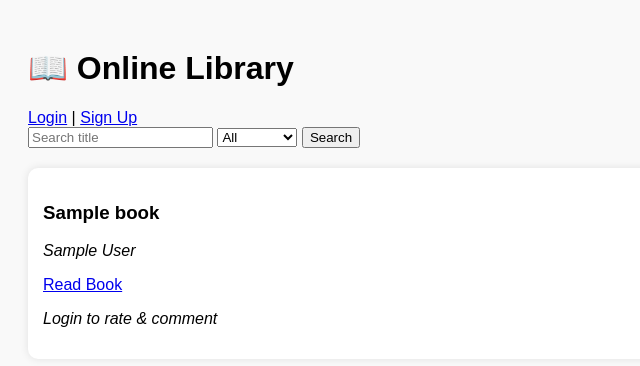
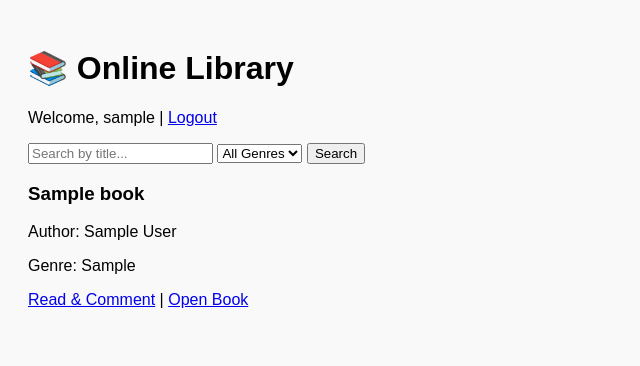
Before and after one commit to shrestha1977/library, a Flask app: page / in a window 1280 px wide. Shown: the top 366 px of the page, without its empty margins (0-640 px from the left). Run offline with Flask 3, Linux system fonts and the light colour scheme; the visitor is signed in with stand-in values (Sample User, id 1); tables that the repository leaves empty hold one stand-in row (values such as "Sample post").

Commit message:
Update index.html

```diff
--- a/templates/index.html
+++ b/templates/index.html
@@ -1,53 +1,40 @@
 <!DOCTYPE html>
-<html lang="en">
+<html>
 <head>
-  <meta charset="UTF-8" />
   <title>Online Library</title>
-  <link rel="stylesheet" href="{{ url_for('static', filename='style.css') }}" />
+  <link rel="stylesheet" href="{{ url_for('static', filename='style.css') }}">
 </head>
 <body>
-  <header>
-    <h1>📖 Online Library</h1>
-    {% if user %}
-      <p>Welcome, {{ user.username }} | <a href="/logout">Logout</a></p>
+  <div class="header">
+    <h1>📚 Online Library</h1>
+    {% if session.get('username') %}
+      <p>Welcome, {{ session['username'] }} | <a href="/logout">Logout</a></p>
     {% else %}
       <a href="/login">Login</a> | <a href="/register">Sign Up</a>
     {% endif %}
+  </div>
 
-    <form method="get" action="/">
-      <input type="text" name="search" placeholder="Search title">
+  <form method="get">
+    <input type="text" name="search" placeholder="Search by title..." />
     <select name="genre">
-        <option value="all">All</option>
-        <option value="Fiction">Fiction</option>
-        <option value="Romance">Romance</option>
-        <option value="Sci-Fi">Sci-Fi</option>
+      <option value="">All Genres</option>
+      {% for genre in genres %}
+        <option value="{{ genre[0] }}">{{ genre[0] }}</option>
+      {% endfor %}
     </select>
     <button type="submit">Search</button>
   </form>
-  </header>
 
-  <main>
+  <div class="book-list">
     {% for book in books %}
-    <div class="book-card">
+      <div class="book">
         <h3>{{ book[1] }}</h3>
-      <p><em>{{ book[2] }}</em></p>
-      <a href="{{ book[3] }}" target="_blank">Read Book</a>
-
-      {% if user %}
-      <form action="/feedback" method="POST">
-        <input type="hidden" name="book_id" value="{{ book[0] }}">
-        <label>⭐ Rating: </label>
-        <input type="number" name="rating" min="1" max="5">
-        <br/>
-        <textarea name="comment" placeholder="Your comment..."></textarea>
-        <br/>
-        <button type="submit">Submit Feedback</button>
-      </form>
-      {% else %}
-      <p><em>Login to rate & comment</em></p>
-      {% endif %}
+        <p>Author: {{ book[2] }}</p>
+        <p>Genre: {{ book[3] }}</p>
+        <a href="{{ url_for('book', book_id=book[0]) }}">Read & Comment</a> |
+        <a href="{{ book[4] }}" target="_blank">Open Book</a>
       </div>
     {% endfor %}
-  </main>
+  </div>
 </body>
 </html>
```
Lines whose indentation alone changed are shown as unchanged.
